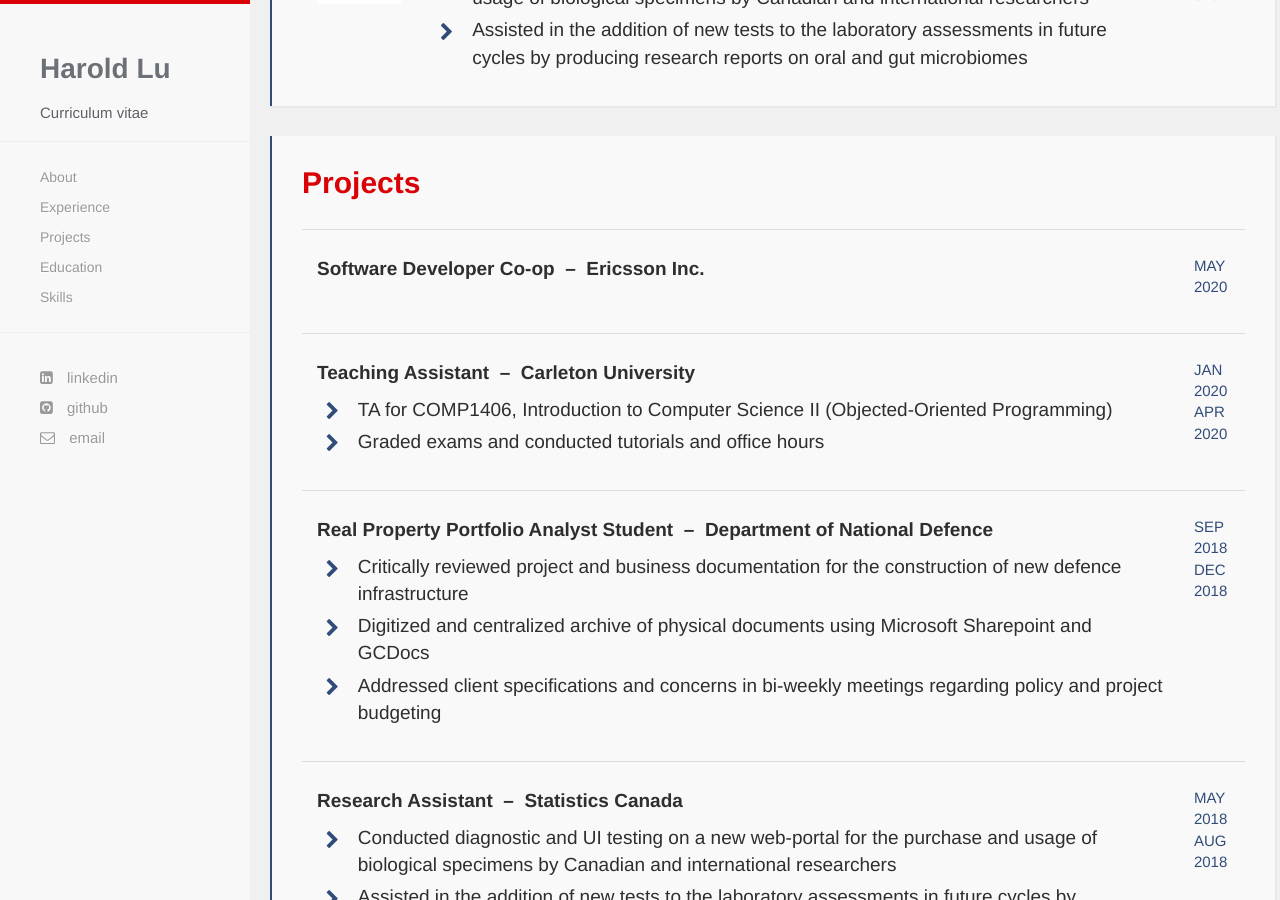
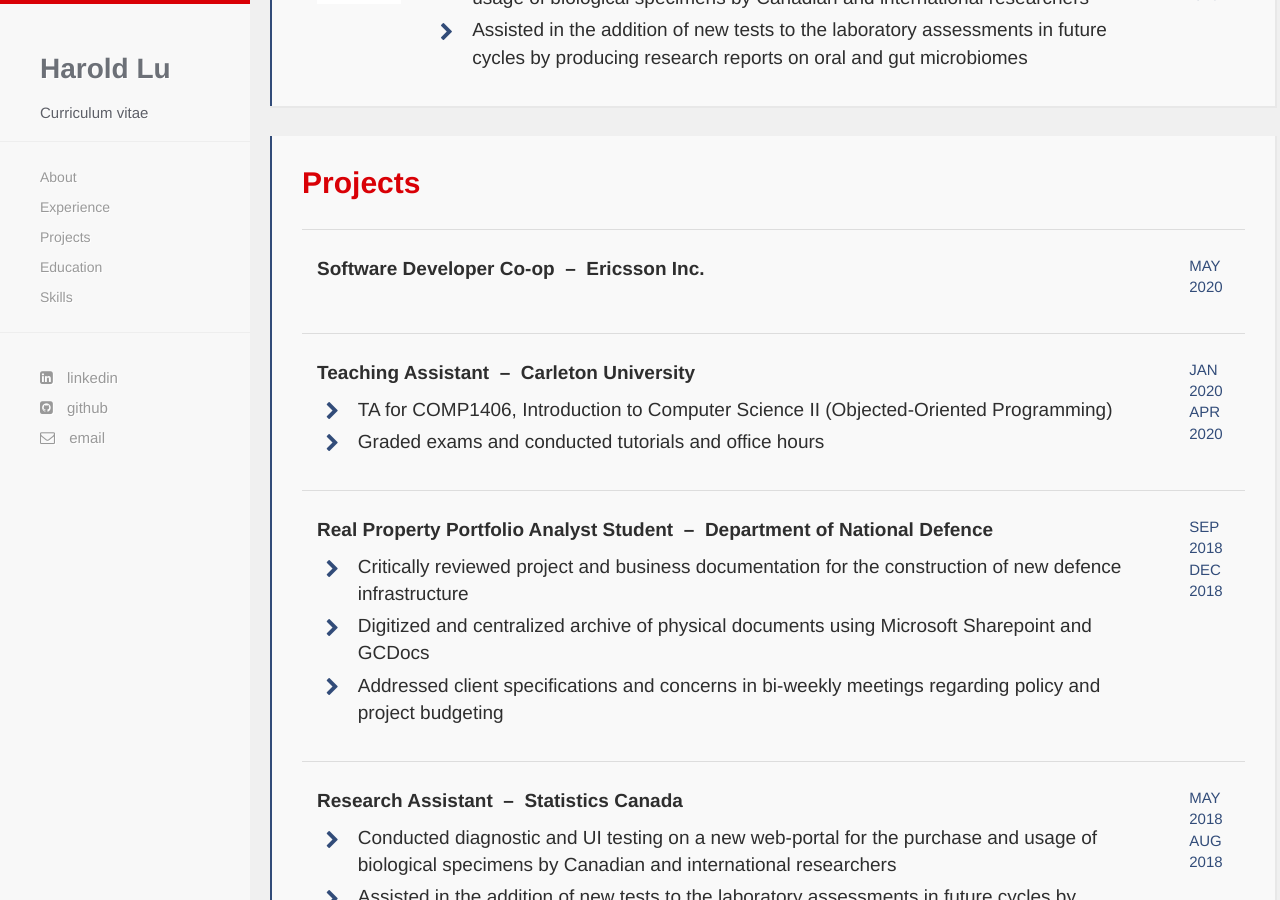
Before and after one commit to harold-lu/harold-lu.github.io, a Jekyll site: the page built from index.html, in a window 1280 px wide and 900 px high, scrolled down 1801 px. Built offline with Jekyll 4.4.1, drawn with Linux system fonts in a browser that asks for light colours; nearby versions of some CDN libraries; some web fonts are replaced.

Commit message:
table update

```diff
--- a/index.html
+++ b/index.html
@@ -98,7 +98,7 @@
       <table class="table table-condensed" style="width:100%">
         <tbody>
           <tr>
-            <td style="width:93%;padding:25px 15px 25px 15px">
+            <td style="width:92.5%;padding:25px 15px 25px 15px">
               <p style="color:#2e2e2e;font-size:19px;font-weight:600">Software Developer Co-op &nbsp;&ndash;&nbsp; Ericsson Inc.</p>
 <!--			  <ul  class="fa-ul" style="font-size:19px;font-weight:450;color:#2e2e2e;padding:0px">
 				<li style="padding-bottom:5px"><span class="fa-li"><i class="fa fa-chevron-right" style="padding-right:10px;color:#324C79"></i></span> </li>
@@ -111,7 +111,7 @@
 			</td>
           </tr>
           <tr>
-            <td style="width:93%;padding:25px 15px 25px 15px">
+            <td style="width:92.5%;padding:25px 15px 25px 15px">
               <p style="color:#2e2e2e;font-size:19px;font-weight:600">Teaching Assistant &nbsp;&ndash;&nbsp; Carleton University</p>
 			  <ul  class="fa-ul" style="font-size:19px;font-weight:450;color:#2e2e2e;padding:0px">
 				<li style="padding-bottom:5px"><span class="fa-li"><i class="fa fa-chevron-right" style="padding-right:10px;color:#324C79"></i></span> TA for COMP1406, Introduction to Computer Science II (Objected-Oriented Programming)</li>
@@ -123,7 +123,7 @@
 			</td>
           </tr>
           <tr>
-            <td style="width:93%;padding:25px 15px 25px 15px">
+            <td style="width:92.5%;padding:25px 15px 25px 15px">
               <p style="color:#2e2e2e;font-size:19px;font-weight:600">Real Property Portfolio Analyst Student &nbsp;&ndash;&nbsp; Department of National Defence</p>
 			  <ul  class="fa-ul" style="font-size:19px;font-weight:450;color:#2e2e2e;padding:0px">
 				<li style="padding-bottom:5px"><span class="fa-li"><i class="fa fa-chevron-right" style="padding-right:10px;color:#324C79"></i></span> Critically reviewed project and business documentation for the construction of new defence infrastructure</li>
@@ -136,7 +136,7 @@
 			</td>
           </tr>
 		  <tr>
-            <td style="width:93%;padding:25px 15px 25px 15px">
+            <td style="width:92.5%;padding:25px 15px 25px 15px">
               <p style="color:#2e2e2e;font-size:19px;font-weight:600">Research Assistant &nbsp;&ndash;&nbsp; Statistics Canada</p>
 			  <ul  class="fa-ul" style="font-size:19px;font-weight:450;color:#2e2e2e;padding:0px">
 				<li style="padding-bottom:5px"><span class="fa-li"><i class="fa fa-chevron-right" style="padding-right:10px;color:#324C79"></i></span> Conducted diagnostic and UI testing on a new web-portal for the purchase and usage of biological specimens by Canadian and international researchers</li>
```
